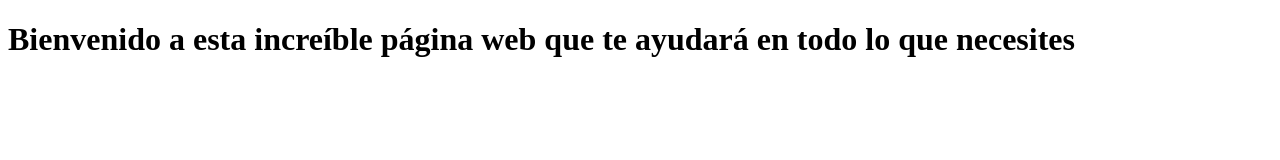
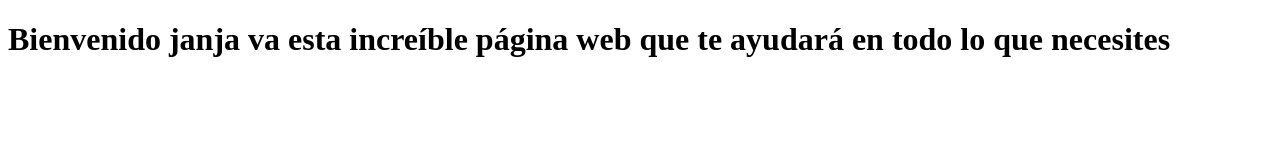
Before and after one commit to JadeRL19/Landing_Page_IHC, a plain HTML site: page index.html in a window 1280 px wide. Drawn offline with Linux system fonts and the light colour scheme.

Commit message:
update index.html
Close #1

```diff
--- a/index.html
+++ b/index.html
@@ -7,7 +7,7 @@
     <title>Finansy</title>
 </head>
 <body>
-    <h1>Bienvenido  a esta increíble página web que te ayudará en todo lo que necesites</h1>
+    <h1>Bienvenido    janja va esta increíble página web que te ayudará en todo lo que necesites</h1>
 
 </body>
 </html>
```
